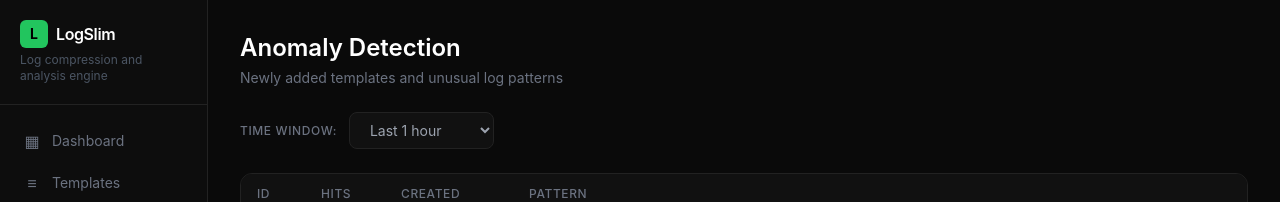
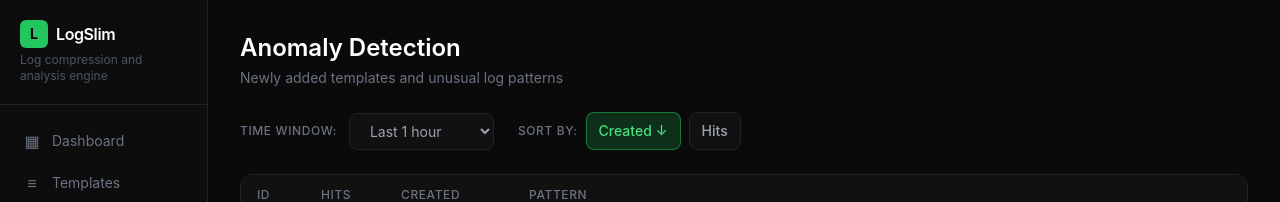
Before and after one commit to mihirrd/logslim, a Next.js app in the folder dashboard/: page /anomalies in a window 1280 px wide. Shown: the top 202 px of the page. Built offline with nearby package versions, Linux system fonts and the light colour scheme; no server answers.

Commit message:
Add a Sort-by button on the anomalies tab.

```diff
--- a/dashboard/app/anomalies/page.tsx
+++ b/dashboard/app/anomalies/page.tsx
@@ -8,6 +8,8 @@ export default function AnomaliesPage() {
   const [anomalies, setAnomalies] = useState<TemplateRow[]>([]);
   const [last, setLast] = useState("1h");
   const [loading, setLoading] = useState(true);
+  const [sortBy, setSortBy] = useState<"hits" | "created_at">("created_at");
+  const [sortDirection, setSortDirection] = useState<"asc" | "desc">("desc");
 
   const load = (window: string) => {
     setLoading(true);
@@ -15,6 +17,29 @@ export default function AnomaliesPage() {
       .then(setAnomalies)
       .finally(() => setLoading(false));
   };
+
+  const toggleSort = (column: "hits" | "created_at") => {
+    if (sortBy === column) {
+      setSortDirection(sortDirection === "asc" ? "desc" : "asc");
+    } else {
+      setSortBy(column);
+      setSortDirection("desc");
+    }
+  };
+
+  const sortedAnomalies = [...anomalies].sort((a, b) => {
+    let aVal, bVal;
+    if (sortBy === "hits") {
+      aVal = a.hits;
+      bVal = b.hits;
+    } else {
+      aVal = new Date(a.createdAt).getTime();
+      bVal = new Date(b.createdAt).getTime();
+    }
+
+    const comparison = aVal < bVal ? -1 : aVal > bVal ? 1 : 0;
+    return sortDirection === "asc" ? comparison : -comparison;
+  });
 
   useEffect(() => { load(last); }, [last]);
 
@@ -25,7 +50,8 @@ export default function AnomaliesPage() {
         <p className="text-[#6b7280] text-sm mt-1">Newly added templates and unusual log patterns</p>
       </div>
 
-      <div className="flex gap-3 mb-6 items-center">
+      <div className="flex gap-6 mb-6 items-center">
+        <div className="flex gap-3 items-center">
           <label className="text-xs text-[#6b7280] font-medium uppercase tracking-wider">Time Window:</label>
           <select
             value={last}
@@ -37,6 +63,30 @@ export default function AnomaliesPage() {
             <option value="24h">Last 24 hours</option>
             <option value="7d">Last 7 days</option>
           </select>
+        </div>
+        <div className="flex gap-2 items-center">
+          <label className="text-xs text-[#6b7280] font-medium uppercase tracking-wider">Sort By:</label>
+          <button
+            onClick={() => toggleSort("created_at")}
+            className={`px-3 py-2 rounded-lg text-sm font-medium transition-colors ${
+              sortBy === "created_at"
+                ? "bg-green-500/20 border border-green-500/50 text-green-400"
+                : "bg-[#111] border border-[#222] text-[#9ca3af] hover:border-[#333]"
+            }`}
+          >
+            Created {sortBy === "created_at" && (sortDirection === "asc" ? "↑" : "↓")}
+          </button>
+          <button
+            onClick={() => toggleSort("hits")}
+            className={`px-3 py-2 rounded-lg text-sm font-medium transition-colors ${
+              sortBy === "hits"
+                ? "bg-green-500/20 border border-green-500/50 text-green-400"
+                : "bg-[#111] border border-[#222] text-[#9ca3af] hover:border-[#333]"
+            }`}
+          >
+            Hits {sortBy === "hits" && (sortDirection === "asc" ? "↑" : "↓")}
+          </button>
+        </div>
       </div>
 
       <div className="rounded-xl border border-[#222] overflow-hidden">
@@ -53,10 +103,10 @@ export default function AnomaliesPage() {
             {loading && (
               <tr><td colSpan={4} className="px-4 py-8 text-center text-[#4b5563] text-sm">Loading…</td></tr>
             )}
-            {!loading && anomalies.length === 0 && (
+            {!loading && sortedAnomalies.length === 0 && (
               <tr><td colSpan={4} className="px-4 py-8 text-center text-[#4b5563] text-sm">No anomalies detected.</td></tr>
             )}
-            {anomalies.map((a) => (
+            {sortedAnomalies.map((a) => (
               <tr key={a.id} className="border-b border-[#1a1a1a] hover:bg-[#111] transition-colors">
                 <td className="px-4 py-3 text-[#4b5563] font-mono text-xs">[{a.id}]</td>
                 <td className="px-4 py-3 text-[#9ca3af] tabular-nums">{a.hits.toLocaleString()}</td>
@@ -71,7 +121,7 @@ export default function AnomaliesPage() {
           </tbody>
         </table>
       </div>
-      {!loading && <p className="text-[#4b5563] text-xs mt-3 text-right">{anomalies.length} anomalies</p>}
+      {!loading && <p className="text-[#4b5563] text-xs mt-3 text-right">{sortedAnomalies.length} anomalies</p>}
     </div>
   );
 }
```
Lines whose indentation alone changed are shown as unchanged.
